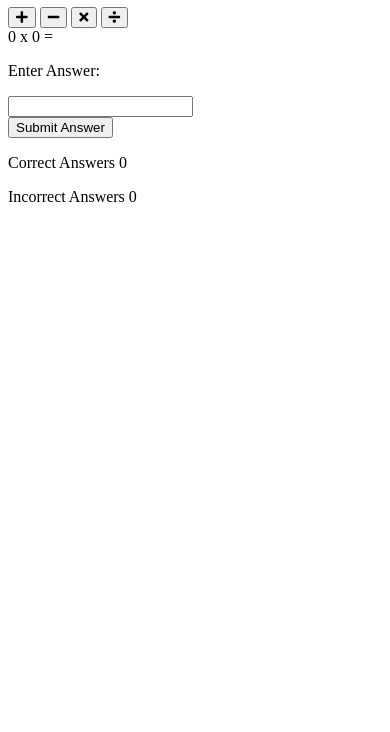
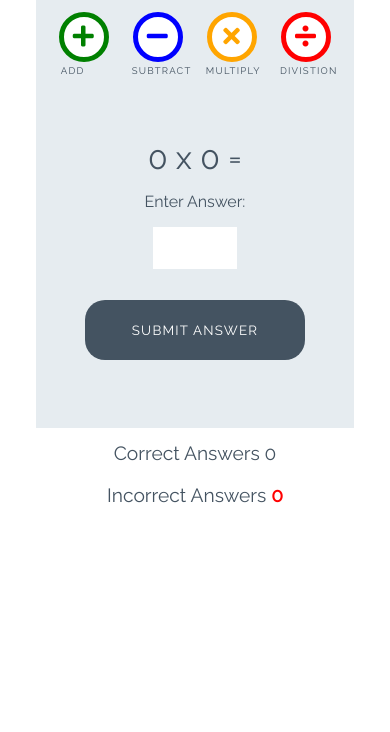
Before and after one commit to LauraMayock/Love-Maths, a plain HTML site: page index.html in a window 390 px wide. Shown: the part 112-844 px from the top of the page. Drawn offline with Linux system fonts and the light colour scheme.

Commit message:
Add styles for game

```diff
--- a/assets/css/style.css
+++ b/assets/css/style.css
@@ -0,0 +1,252 @@
+/* --------- Global style */
+
+body {
+    background-color: white;
+    font-family: "Raleway", sans-serif;
+    color: #445361;
+    text-align: center;
+}
+
+/* --------- Heading */
+
+.heading {
+    text-align: center;
+    font-size: 2.5rem;
+}
+
+.logo {
+    height: 40px;
+    padding-right: 5px;
+}
+
+/* --------- Game layout */
+
+.game-area {
+    background-color: #E6ECF0;
+    box-sizing: border-box;
+    width: 85%;
+    height: 65vh;
+    max-height: 450px;
+    max-width: 830px;
+    margin-left: auto;
+    margin-right: auto;
+    padding: 1%;
+}
+
+.question-area {
+    width: 50%;
+    font-size: 2rem;
+    margin: auto;
+    padding: 50px 0;
+}
+
+.question-area span {
+    padding: 0 15px;
+}
+
+.score-area {
+    margin: 5px auto;
+    width: 60%;
+    font-size: 1.2rem;
+}
+
+.controls-area {
+    width: 85%;
+    margin: 30px auto;
+}
+
+#score {
+    color: green;
+    font-weight: bold;
+}
+
+#incorrect {
+    color: red;
+    font-weight: bold;
+}
+
+.answer-message {
+    display: none;
+    font-size: 1rem;
+}
+
+#answer-box {
+    border: none;
+    color: #445361;
+    display: inline-block;
+    height: 40px;
+    width: 80px;
+    font-size: 1.2rem;
+}
+
+.scores {
+    display: inline-block;
+    padding: 25px;
+}
+
+/* --------- Buttons */
+
+.btn {
+    width: 220px;
+    height: 60px;
+    font-family: "Raleway", sans-serif;
+    text-transform: uppercase;
+    letter-spacing: 1.2px;
+    color: white;
+}
+
+.btn:focus {
+    outline: none;
+}
+
+.btn--big {
+    padding-top: 10px;
+    border-radius: 50%;
+    background-color: white;
+    border: 10px solid;
+    width: 100px;
+    height: 100px;
+    font-size: 3.2rem;
+    margin: 0 30px;
+    transition: all 0.5s;
+}
+
+.btn--big::after{
+    content: attr(data-type);
+    font-size: 1rem;
+    color: #445361;
+    position: relative;
+    left: -0.5em;
+}
+
+.btn--blue {
+    border-color: blue;
+    color: blue;
+}
+
+.btn--blue:active,
+.btn--blue:hover {
+    background-color: darkblue;
+    color: white;
+}
+
+.btn--orange {
+    border-color: orange;
+    color: orange;
+}
+
+.btn--orange:active,
+.btn--orange:hover {
+    background-color: darkorange;
+    color: white;
+}
+
+.btn--red {
+    border-color: red;
+    color: red;
+}
+
+.btn--red:active,
+.btn--red:hover {
+    background-color: darkred;
+    color: white;
+}
+
+.btn--green {
+    border-color: green;
+    color: green;
+}
+
+.btn--green:active,
+.btn--green:hover {
+    background-color: darkgreen;
+    color: white;
+}
+
+.btn--gray {
+    margin-top: 25px;
+    background-color: #445361;
+    border: 1px transparent;
+    border-radius: 20px;
+}
+
+.btn--gray:active,
+.btn--gray:hover {
+    background-color: #0d1013;
+}
+
+/* --------- Media queries */
+
+@media (max-width: 414px) {
+    .controls-area {
+        width: 100%;
+    }
+
+    .btn--big {
+        margin: 0 10px;
+        padding: 5px;
+        border: 5px solid;
+        width: 50px;
+        height: 50px;
+        font-size: 1.5rem;
+    }
+
+    .btn--big::after {
+        font-size: 0.6rem;
+        left: -0.7rem;
+    }
+
+    .question-area {
+        padding: 10% 0;
+        width: 100%;
+    }
+
+    .question-area span {
+        padding: 0;
+    }
+
+    .answer-message {
+        display: block;
+    }
+
+    #answer-box {
+        display: block;
+        margin: 0 auto;
+    }
+    .btn--gray {
+        margin-top: 0;
+    }
+
+    .score-area {
+        width: 100%;
+    }
+
+    .scores {
+        margin: 0.5em auto;
+        display: block;
+        padding: 5px;
+    }
+
+    .heading {
+        font-size: 2rem;
+    }
+}
+
+@media (max-width: 320px) {
+    .game-area {
+        height: 70vh;
+    }
+
+    .controls-area {
+        width: 75%;
+        margin: 10px auto;
+    }
+
+    .btn--big {
+        margin: 10px 10px;
+    }
+    .question-area {
+        padding: 10px 0;
+    }
+
+}
--- a/index.html
+++ b/index.html
@@ -17,16 +17,16 @@
 </h1>
     <div class="game-area">
         <div class="controls-area">
-            <button class="btn btn--big btn--green">
+            <button data-type="add" class="btn btn--big btn--green">
                 <i class="fas fa-plus"></i>
             </button>
-            <button class="btn btn--big btn--blue">
+            <button data-type="subtract" class="btn btn--big btn--blue">
                 <i class="fas fa-minus"></i>
             </button>
-            <button class="btn btn--big btn--orange">
+            <button data-type="multiply" class="btn btn--big btn--orange">
                 <i class="fas fa-times"></i>
             </button>
-            <button class="btn btn--big btn--red">
+            <button data-type="divistion" class="btn btn--big btn--red">
                 <i class="fas fa-divide"></i>
             </button>
         </div>
@@ -38,7 +38,7 @@
             <p class="answer-message">Enter Answer:</p>
             <input id="answer-box" type="number">
         </div>
-        <button class="btn btn--gray">Submit Answer</button>
+        <button data type="submit" class="btn btn--gray">Submit Answer</button>
     </div>
 
     <div class="score-area">
```
